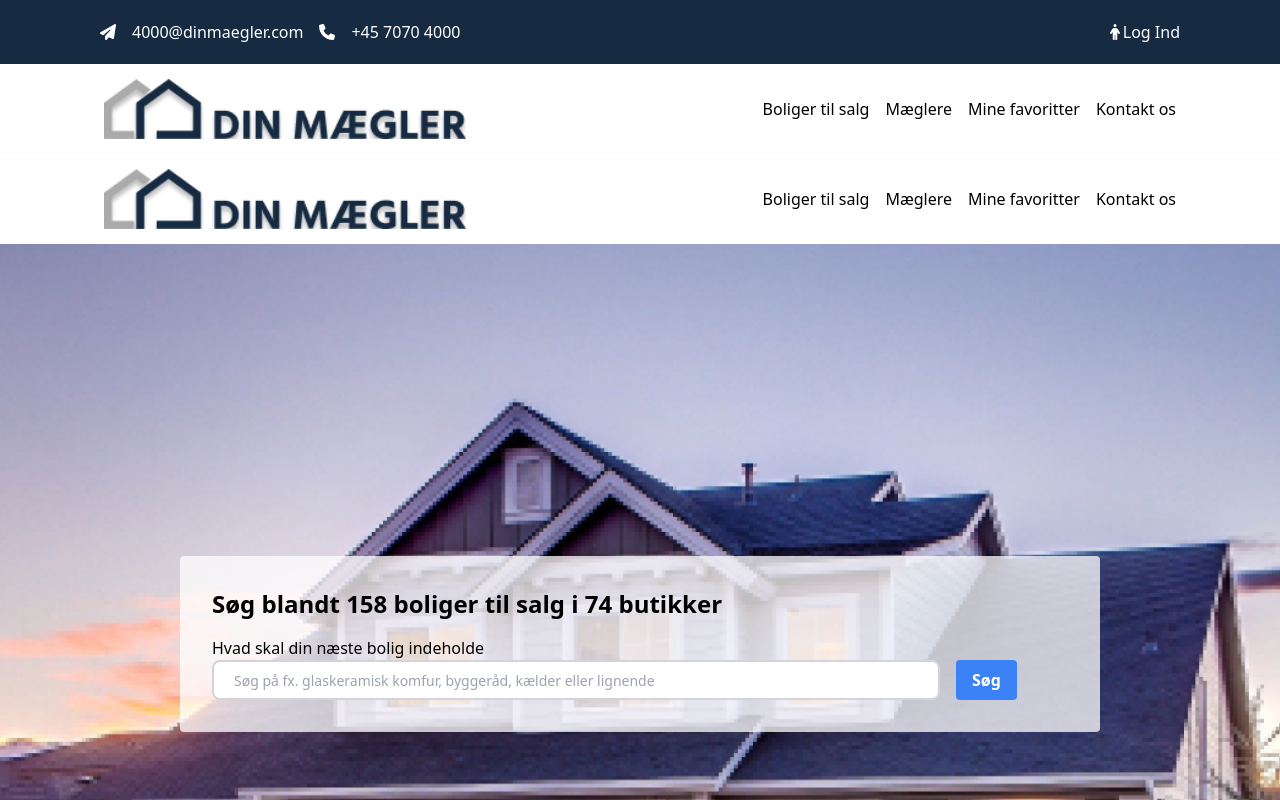
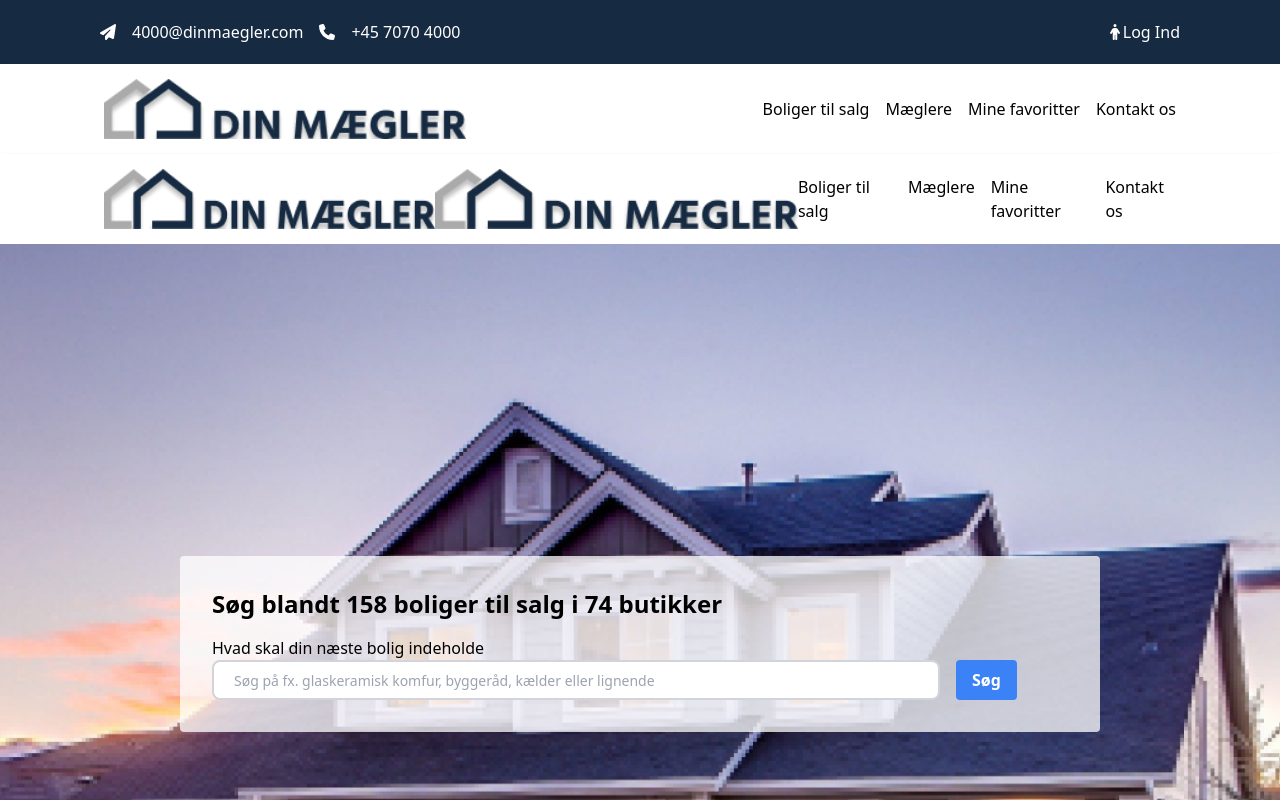
Before and after one commit to Mathiassren/maeglersite, a React (Vite) app: page /nav in a window 1280 px wide. Shown: the top 800 px of the page. Built offline with nearby package versions, Linux system fonts and the light colour scheme.

Commit message:
navigation added

```diff
--- /dev/null
+++ b/src/components/ContactHeader.jsx
@@ -0,0 +1,19 @@
+import React from "react";
+import Banner from "../assets/Banner.png";
+
+// The `title` prop is destructured from the component's props
+const ContactHeader = ({ title }) => {
+  return (
+    <div className="relative inline-block">
+      <img src={Banner} alt="Contact Header" />
+      {/* Dynamically display the title if it's provided */}
+      {title && (
+        <span className="absolute top-1/2 left-1/2 transform -translate-x-1/2 -translate-y-1/2 text-white text-4xl font-bold">
+          {title}
+        </span>
+      )}
+    </div>
+  );
+};
+
+export default ContactHeader;
--- a/src/components/InfoNav.jsx
+++ b/src/components/InfoNav.jsx
@@ -1,18 +1,26 @@
+import { Link } from "react-router-dom";
 import Logo from "../assets/Logo.png";
+
 const InfoNav = () => {
   return (
     <div className="bg-white shadow">
       <div className="max-w-6xl mx-auto w-full px-10">
         <section className="h-[90px] flex items-center justify-between text-black">
+          <Link to="/">
             <img src={Logo} alt="Logo" className="h-[60px]" />
+          </Link>
           <nav>
             <ul className="flex space-x-4">
+              <Link to="/sale">
                 <li>
                   <a>Boliger til salg</a>
                 </li>
+              </Link>
+              <Link to="/agentsite">
                 <li>
                   <a>Mæglere</a>
                 </li>
+              </Link>
               <li>
                 <a>Mine favoritter</a>
               </li>
--- a/src/components/Nav.jsx
+++ b/src/components/Nav.jsx
@@ -1,3 +1,4 @@
+import { Link } from "react-router-dom";
 import Logo from "../assets/Logo.png";
 import Header from "../components/Header";
 
@@ -6,15 +7,23 @@ const Nav = () => {
     <div className="bg-white shadow">
       <div className="max-w-6xl mx-auto w-full px-10">
         <section className="h-[90px] flex items-center justify-between text-black">
+          <Link to="/">
             <img src={Logo} alt="Logo" className="h-[60px]" />
+          </Link>
+          <img src={Logo} alt="Logo" className="h-[60px]" />
+
           <nav>
             <ul className="flex space-x-4">
+              <Link to="/sale">
                 <li>
                   <a>Boliger til salg</a>
                 </li>
+              </Link>
+              <Link to="/agentsite">
                 <li>
                   <a>Mæglere</a>
                 </li>
+              </Link>
               <li>
                 <a>Mine favoritter</a>
               </li>
```
Lines whose indentation alone changed are shown as unchanged.
